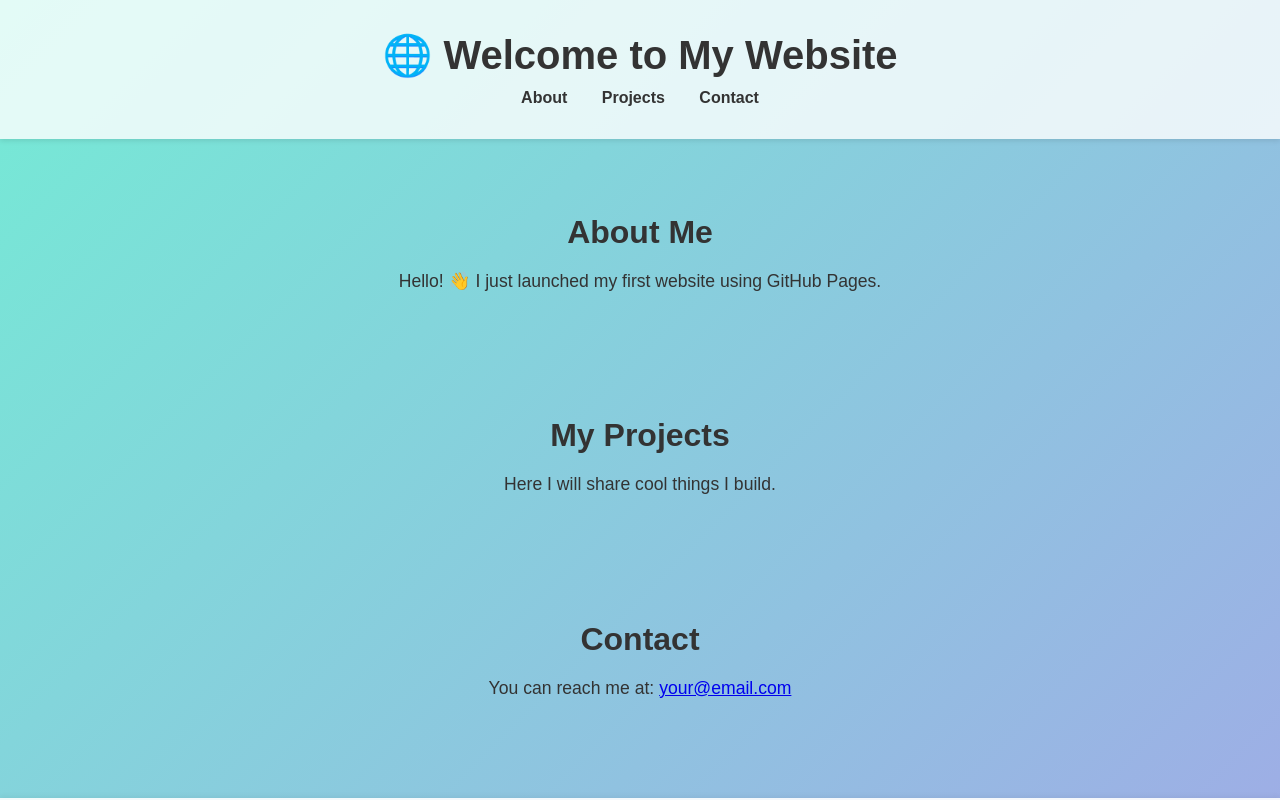
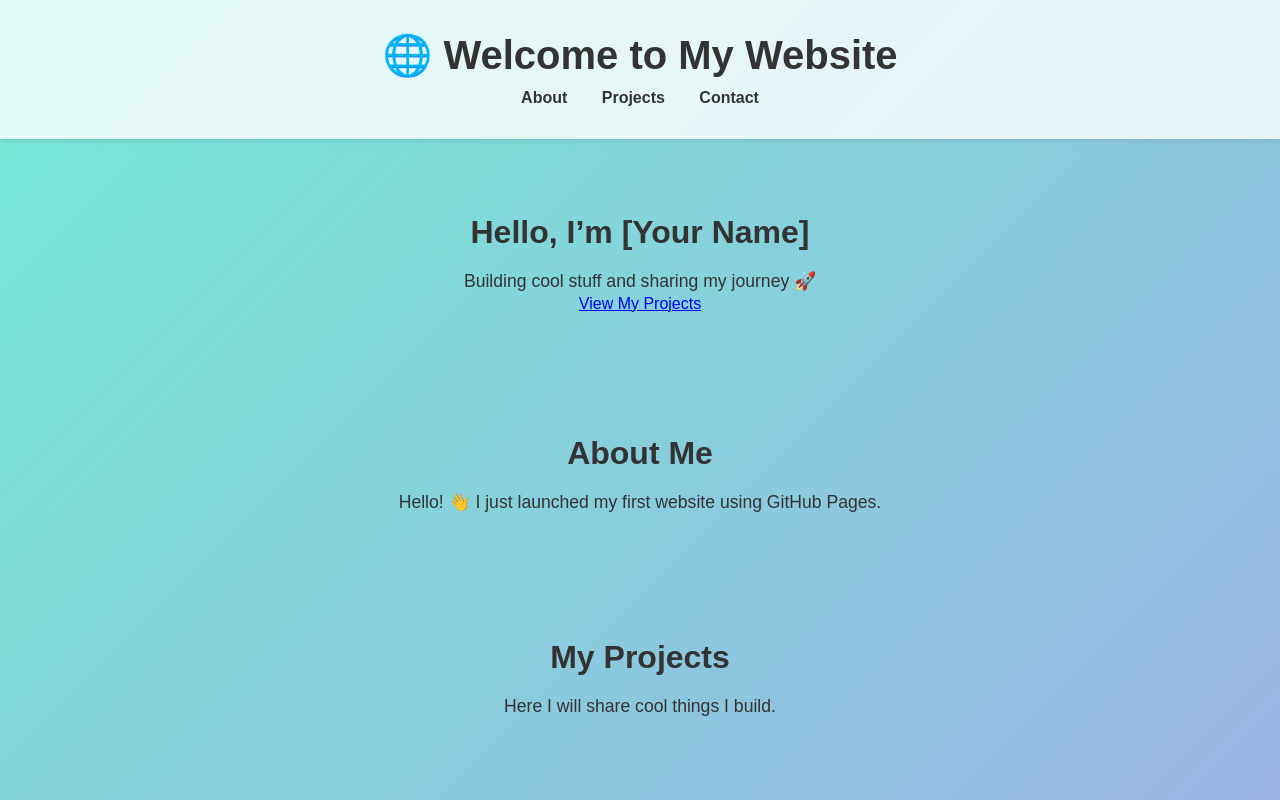
Before and after one commit to ShreyansPNF/ShreyansPNF.github.io, a plain HTML site: page index.html in a window 1280 px wide. Shown: the top 800 px of the page. Drawn offline with Linux system fonts and the light colour scheme.

Commit message:
Update index.html

```diff
--- a/index.html
+++ b/index.html
@@ -15,6 +15,15 @@
       <a href="#contact">Contact</a>
     </nav>
   </header>
+
+  <!-- Hero Section -->
+  <section class="hero">
+    <div class="hero-content">
+      <h2>Hello, I’m [Your Name]</h2>
+      <p>Building cool stuff and sharing my journey 🚀</p>
+      <a href="#projects" class="btn">View My Projects</a>
+    </div>
+  </section>
 
   <section id="about">
     <h2>About Me</h2>
```
